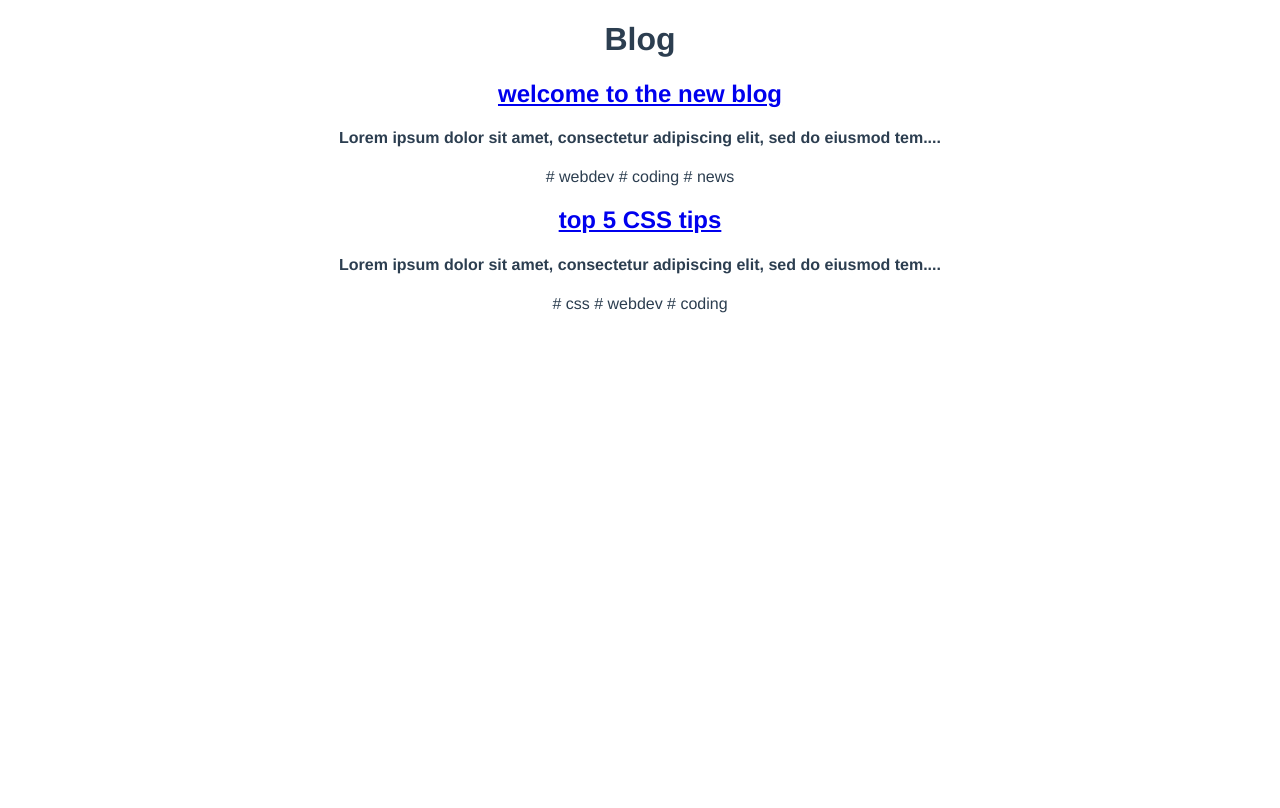
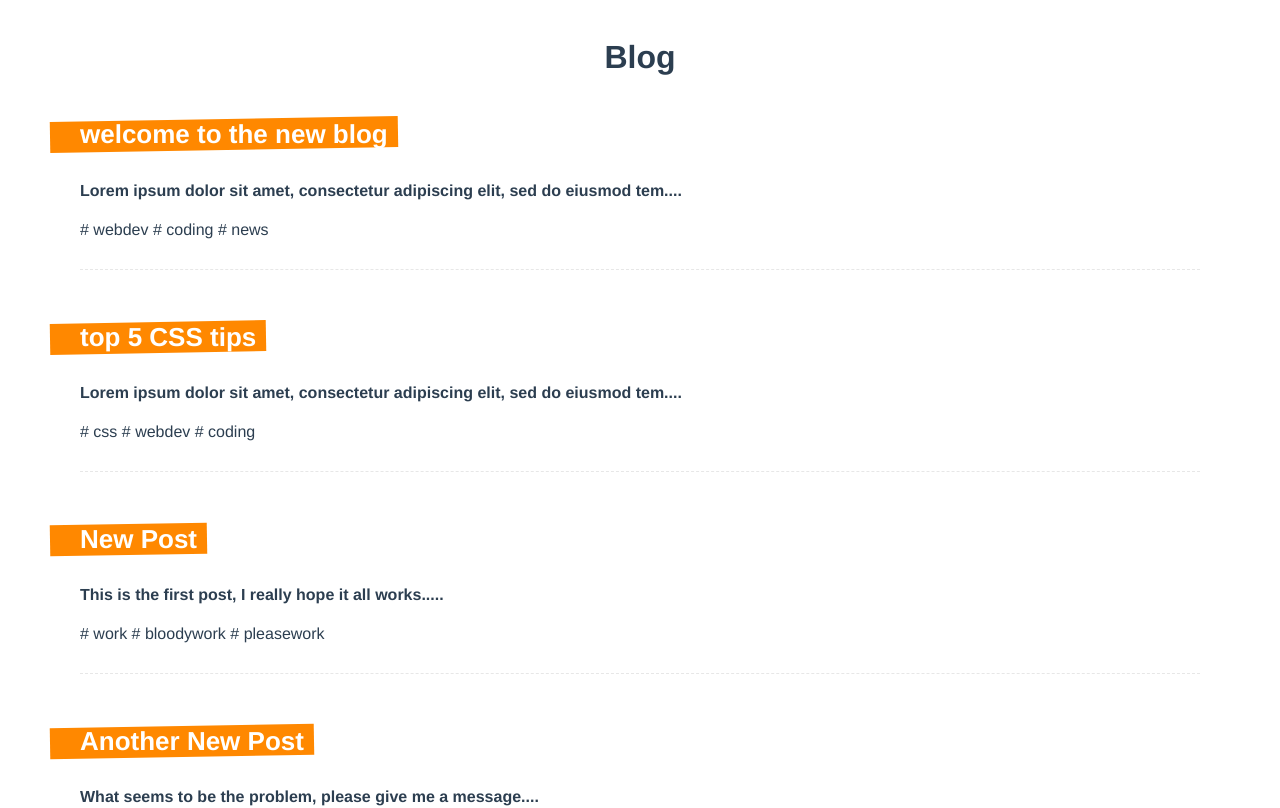
Before and after one commit to Adamskoullos/vue-blog-template, a Vue app: page / in a window 1280 px wide. Shown: the top 808 px of the page. Built offline with nearby package versions, Linux system fonts and the light colour scheme; data requests are answered from the project's data file.

Commit message:
Tidy code so far + add styles

```diff
--- a/data/db.json
+++ b/data/db.json
@@ -19,6 +19,34 @@
         "webdev",
         "coding"
       ]
+    },
+    {
+      "title": "New Post",
+      "body": "This is the first post, I really hope it all works.",
+      "tags": [
+        "work",
+        "bloodywork",
+        "pleasework"
+      ],
+      "id": 3
+    },
+    {
+      "title": "Another New Post",
+      "body": "What seems to be the problem, please give me a message",
+      "tags": [
+        "message"
+      ],
+      "id": 4
+    },
+    {
+      "title": "ihssbdfvdsfvdf",
+      "body": "dfknbsdfbdf",
+      "tags": [
+        "one",
+        "two",
+        "three"
+      ],
+      "id": 5
     }
   ]
 }
--- a/src/App.vue
+++ b/src/App.vue
@@ -7,7 +7,6 @@
   font-family: Avenir, Helvetica, Arial, sans-serif;
   -webkit-font-smoothing: antialiased;
   -moz-osx-font-smoothing: grayscale;
-  text-align: center;
   color: #2c3e50;
 }
 
--- a/src/components/BlogPost.vue
+++ b/src/components/BlogPost.vue
@@ -1,5 +1,5 @@
 <template>
-  <div class="single-post">
+  <div class="post">
       <router-link :to="{ name: 'SinglePost', params: { id: post.id } }" >
           <h2>{{ post.title }}</h2>
       </router-link>
@@ -24,5 +24,29 @@ export default {
 </script>
 
 <style>
-
+ .post {
+    margin: 0 40px 30px;
+    padding-bottom: 30px;
+    border-bottom: 1px dashed #e7e7e7;
+  }
+  .post h2 {
+    display: inline-block;
+    position: relative;
+    font-size: 26px;
+    color: white;
+    margin-bottom: 10px;
+    max-width: 400px;
+  }
+  .post h2::before {
+    content: "";
+    display: block;
+    width: 100%;
+    height: 100%;
+    background: #ff8800;
+    position: absolute;
+    z-index: -1;
+    padding-right: 40px;
+    left: -30px;
+    transform: rotateZ(-1deg);
+  }
 </style>
--- a/src/composables/getPost.js
+++ b/src/composables/getPost.js
@@ -8,11 +8,6 @@ const getPost = (id) => {
 
     const load = async () => {
       try{
-        // simulate delay
-        await new Promise(resolve => {
-        setTimeout(resolve, 2000)
-        })
-
         let data = await fetch(uri)
         if(!data.ok){
           throw Error('This post does not exist');
--- a/src/composables/getPosts.js
+++ b/src/composables/getPosts.js
@@ -8,11 +8,6 @@ const getPosts = () => {
 
     const load = async () => {
       try{
-        // simulate delay
-        await new Promise(resolve => {
-        setTimeout(resolve, 2000)
-        })
-
         let data = await fetch(uri)
         if(!data.ok){
           throw Error('No data available');
--- a/src/views/Home.vue
+++ b/src/views/Home.vue
@@ -28,3 +28,14 @@ export default {
   }
 }
 </script>
+
+<style>
+.home{
+  max-width: 1200px;
+  margin: 0 auto;
+  padding: 10px;
+}
+h1{
+  text-align: center;
+}
+</style>
--- a/src/views/NewPost.vue
+++ b/src/views/NewPost.vue
@@ -1,14 +1,14 @@
 <template>
   <div class="create">
-      <form>
+      <form @submit.prevent="addPost">
           <label>Title:</label>
           <input type="text" v-model="title" required>
           <label>Content:</label>
           <textarea type="text" v-model="body" required></textarea>
           <label>Tags - Hit enter to add:</label>
-          <input type="text" v-model="tag" @keydown.enter.prevent="addTag" required>
+          <input type="text" v-model="tag" @keydown.enter.prevent="addTag">
           <div v-for="tag in tags" :key="tag" class="pill"># {{ tag }} </div>
-          <button >Add Post</button>
+          <button>Add Post</button>
       </form>
   </div>
 </template>
@@ -31,7 +31,21 @@ export default {
             }
             tag.value = '';
         }
-        return { title, body, tag, tags, addTag }
+
+        const addPost = async () => {
+            await fetch('http://localhost:3000/posts', {
+                    method: 'POST',
+                    headers: { 'content-Type': 'application/json' },
+                    body: JSON.stringify({
+                        title: title.value,
+                        body: body.value,
+                        tags: tags.value
+                    })
+                }).then(() => {
+                    // Will route to home page next
+                })
+        }
+        return { title, body, tag, tags, addTag, addPost }
     }
 }
 </script>
```
Lines whose indentation alone changed are shown as unchanged.
